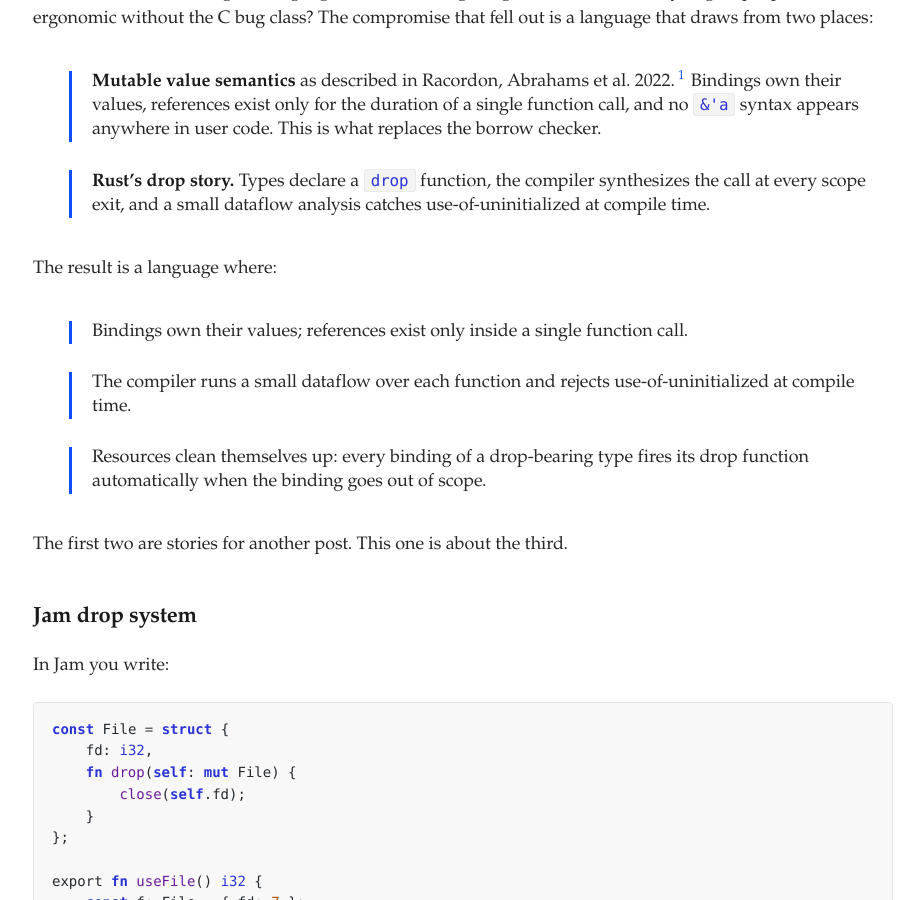
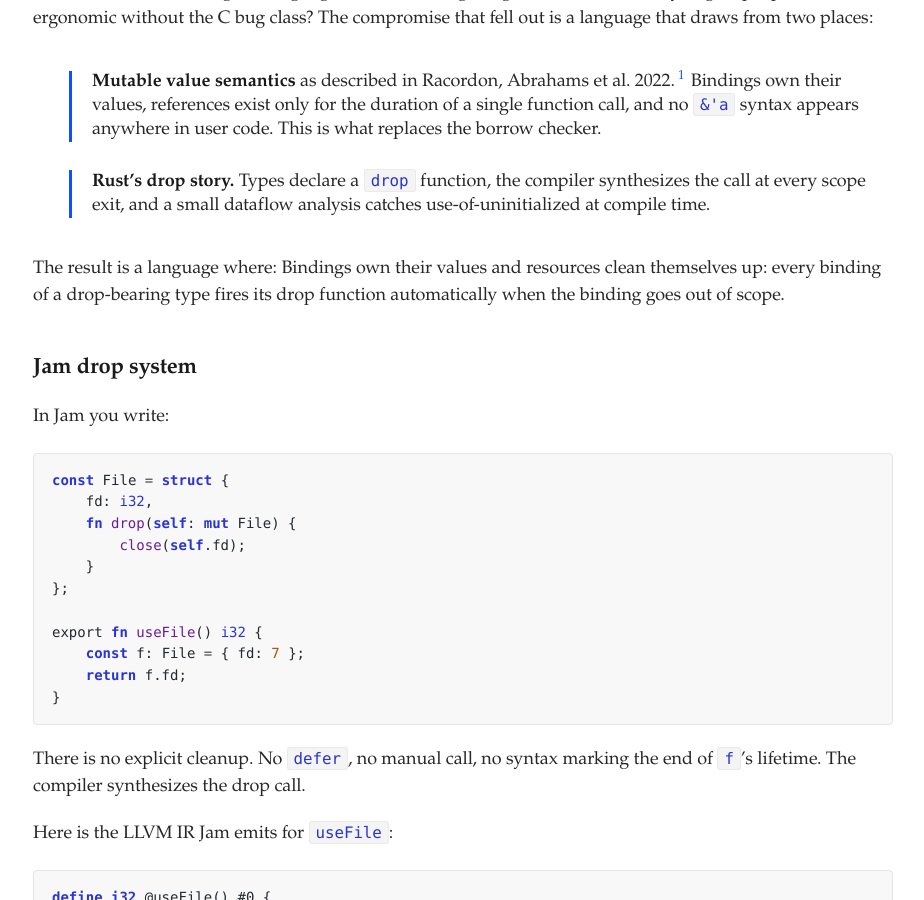
Before and after one commit to raphamorim/raphamorim.github.com, a Jekyll site: the page built from _posts/2026-05-20-jam-programming-language.md, in a window 1280 px wide and 900 px high, scrolled down 2034 px. Shown: the whole window, without its empty margins (177-1101 px from the left). Built offline with Jekyll 4.4.1, drawn with Linux system fonts in a browser that asks for light colours.

Commit message:
small update

```diff
--- a/_posts/2026-05-20-jam-programming-language.md
+++ b/_posts/2026-05-20-jam-programming-language.md
@@ -36,13 +36,7 @@
 - **Mutable value semantics** as described in Racordon, Abrahams et al. 2022.[^mvs] Bindings own their values, references exist only for the duration of a single function call, and no `&'a` syntax appears anywhere in user code. This is what replaces the borrow checker.
 - **Rust's drop story.** Types declare a `drop` function, the compiler synthesizes the call at every scope exit, and a small dataflow analysis catches use-of-uninitialized at compile time.
 
-The result is a language where:
-
-- Bindings own their values; references exist only inside a single function call.
-- The compiler runs a small dataflow over each function and rejects use-of-uninitialized at compile time.
-- Resources clean themselves up: every binding of a drop-bearing type fires its drop function automatically when the binding goes out of scope.
-
-The first two are stories for another post. This one is about the third.
+The result is a language where: Bindings own their values and resources clean themselves up: every binding of a drop-bearing type fires its drop function automatically when the binding goes out of scope.
 
 ### Jam drop system
 
```
